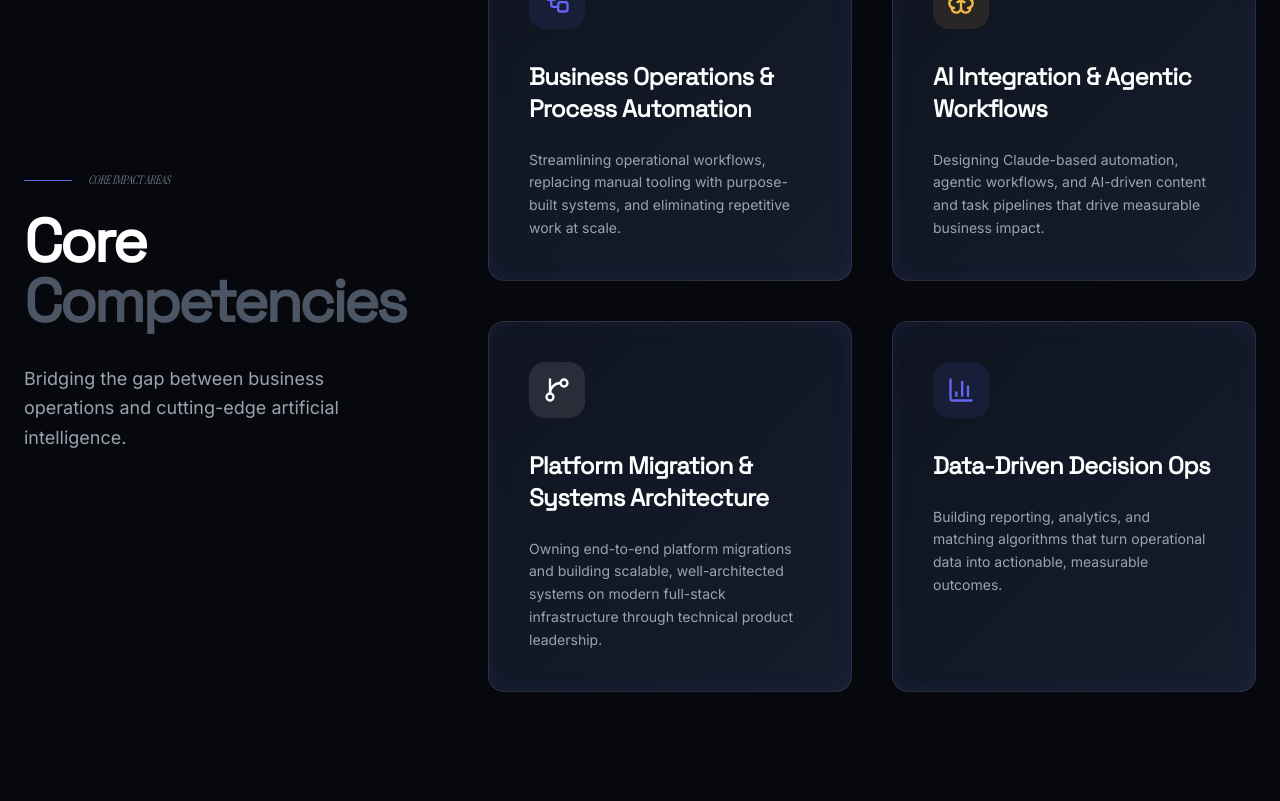
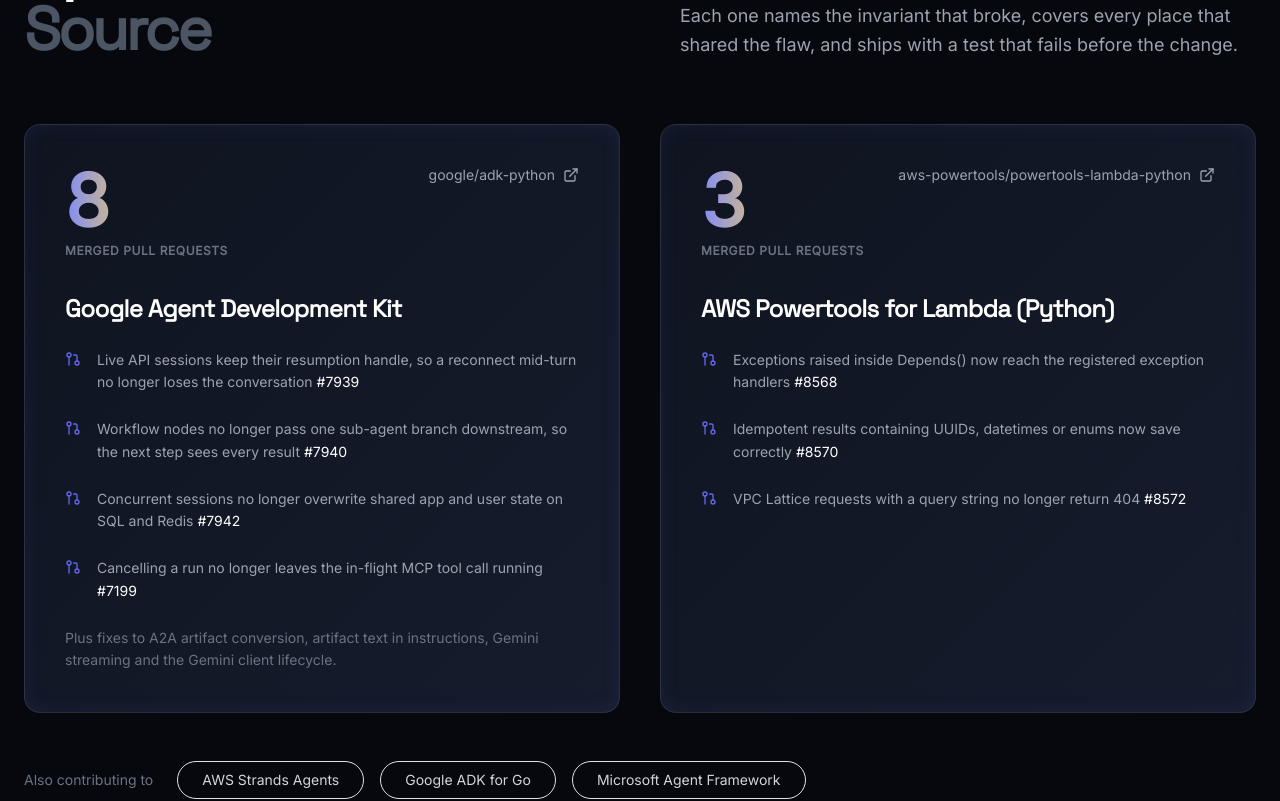
Before and after one commit to AtulJoshi1206/CodeVamp-Innovations, a React (Vite) app: page / in a window 1280 px wide. Shown: the part 1460-2261 px from the top of the page. Built offline with nearby package versions, Linux system fonts and the light colour scheme.

Commit message:
Add an Open Source section for merged upstream contributions
List the merged Google ADK and AWS Powertools pull requests with what
each fixed, link the Strands, ADK Go and Microsoft Agent Framework work,
and add the section to the navigation.

```diff
--- a/src/components/Navbar.tsx
+++ b/src/components/Navbar.tsx
@@ -15,6 +15,7 @@ export const Navbar = () => {
 
   const links = [
     { label: 'Work', to: '/#projects' },
+    { label: 'Open Source', to: '/#open-source' },
     { label: 'Research', to: '/#research' },
     { label: 'Skills', to: '/#skills' },
     { label: 'Experience', to: '/#experience' },
--- /dev/null
+++ b/src/components/OpenSourceSection.tsx
@@ -0,0 +1,146 @@
+import { motion } from 'framer-motion';
+import { ExternalLink, GitPullRequest } from 'lucide-react';
+
+interface Highlight {
+    text: string;
+    pr: number;
+}
+
+interface Contribution {
+    project: string;
+    repo: string;
+    merged: number;
+    highlights: Highlight[];
+    more?: string;
+}
+
+const contributions: Contribution[] = [
+    {
+        project: 'Google Agent Development Kit',
+        repo: 'google/adk-python',
+        merged: 8,
+        highlights: [
+            { text: 'Live API sessions keep their resumption handle, so a reconnect mid-turn no longer loses the conversation', pr: 7939 },
+            { text: 'Workflow nodes no longer pass one sub-agent branch downstream, so the next step sees every result', pr: 7940 },
+            { text: 'Concurrent sessions no longer overwrite shared app and user state on SQL and Redis', pr: 7942 },
+            { text: 'Cancelling a run no longer leaves the in-flight MCP tool call running', pr: 7199 },
+        ],
+        more: 'Plus fixes to A2A artifact conversion, artifact text in instructions, Gemini streaming and the Gemini client lifecycle.',
+    },
+    {
+        project: 'AWS Powertools for Lambda (Python)',
+        repo: 'aws-powertools/powertools-lambda-python',
+        merged: 3,
+        highlights: [
+            { text: 'Exceptions raised inside Depends() now reach the registered exception handlers', pr: 8568 },
+            { text: 'Idempotent results containing UUIDs, datetimes or enums now save correctly', pr: 8570 },
+            { text: 'VPC Lattice requests with a query string no longer return 404', pr: 8572 },
+        ],
+    },
+];
+
+const alsoContributing = [
+    { label: 'AWS Strands Agents', href: 'https://github.com/strands-agents/harness-sdk/pulls?q=author%3AAtulJoshi1206' },
+    { label: 'Google ADK for Go', href: 'https://github.com/google/adk-go/issues?q=author%3AAtulJoshi1206' },
+    { label: 'Microsoft Agent Framework', href: 'https://github.com/microsoft/agent-framework/issues?q=author%3AAtulJoshi1206' },
+];
+
+const prListUrl = (repo: string) => `https://github.com/${repo}/pulls?q=is%3Apr+author%3AAtulJoshi1206`;
+
+export const OpenSourceSection = () => {
+    return (
+        <section id="open-source" className="py-32 bg-background relative overflow-hidden border-b border-white/5">
+            <div className="container mx-auto px-6">
+                <motion.div
+                    initial={{ opacity: 0, x: -30 }}
+                    whileInView={{ opacity: 1, x: 0 }}
+                    viewport={{ once: true }}
+                    transition={{ duration: 0.8 }}
+                    className="flex items-center gap-3 mb-6"
+                >
+                    <div className="h-px w-12 bg-accent-primary-500" />
+                    <span className="font-serif-display text-xs uppercase text-gray-500">Upstream contributions</span>
+                </motion.div>
+                <div className="flex flex-col lg:flex-row lg:items-end justify-between gap-8 mb-16">
+                    <h3 className="text-4xl md:text-6xl font-bold text-white leading-[0.85] tracking-tighter">
+                        Open <br /> <span className="text-gray-600">Source</span>
+                    </h3>
+                    <p className="text-gray-400 text-lg max-w-xl leading-relaxed">
+                        Root-cause fixes to the frameworks teams use to build AI agents. Each one names the invariant that
+                        broke, covers every place that shared the flaw, and ships with a test that fails before the change.
+                    </p>
+                </div>
+
+                <div className="grid grid-cols-1 lg:grid-cols-2 gap-10">
+                    {contributions.map((item, index) => (
+                        <motion.div
+                            key={item.repo}
+                            initial={{ opacity: 0, y: 30 }}
+                            whileInView={{ opacity: 1, y: 0 }}
+                            viewport={{ once: true }}
+                            transition={{ duration: 0.8, delay: index * 0.15, ease: 'easeOut' }}
+                            className="card-glow p-10 flex flex-col"
+                        >
+                            <div className="flex items-start justify-between gap-6 mb-8">
+                                <div>
+                                    <span className="text-gradient text-6xl md:text-7xl font-bold block leading-none">{item.merged}</span>
+                                    <span className="text-gray-500 text-xs uppercase tracking-wider font-bold">merged pull requests</span>
+                                </div>
+                                <a
+                                    href={prListUrl(item.repo)}
+                                    target="_blank"
+                                    rel="noopener noreferrer"
+                                    className="inline-flex items-center gap-2 text-sm text-gray-400 hover:text-accent-primary-500 transition-colors"
+                                >
+                                    {item.repo}
+                                    <ExternalLink className="w-4 h-4" />
+                                </a>
+                            </div>
+                            <h4 className="text-2xl font-bold text-white mb-6 tracking-tight">{item.project}</h4>
+                            <ul className="flex flex-col gap-4 mb-6">
+                                {item.highlights.map((h) => (
+                                    <li key={h.pr} className="flex items-start gap-3 text-gray-400 text-sm leading-relaxed">
+                                        <GitPullRequest className="w-4 h-4 mt-0.5 shrink-0 text-accent-primary-500" />
+                                        <span>
+                                            {h.text}{' '}
+                                            <a
+                                                href={`https://github.com/${item.repo}/pull/${h.pr}`}
+                                                target="_blank"
+                                                rel="noopener noreferrer"
+                                                className="text-white hover:text-accent-primary-500 transition-colors whitespace-nowrap"
+                                            >
+                                                #{h.pr}
+                                            </a>
+                                        </span>
+                                    </li>
+                                ))}
+                            </ul>
+                            {item.more && <p className="text-gray-500 text-sm leading-relaxed mt-auto">{item.more}</p>}
+                        </motion.div>
+                    ))}
+                </div>
+
+                <motion.div
+                    initial={{ opacity: 0, y: 20 }}
+                    whileInView={{ opacity: 1, y: 0 }}
+                    viewport={{ once: true }}
+                    transition={{ duration: 0.8, delay: 0.3 }}
+                    className="flex flex-wrap items-center gap-3 mt-12"
+                >
+                    <span className="text-gray-500 text-sm mr-2">Also contributing to</span>
+                    {alsoContributing.map((link) => (
+                        <a
+                            key={link.label}
+                            href={link.href}
+                            target="_blank"
+                            rel="noopener noreferrer"
+                            className="px-4 py-2 rounded-full border border-white/10 text-sm text-gray-300 hover:border-accent-primary-500 hover:text-accent-primary-500 transition-colors"
+                        >
+                            {link.label}
+                        </a>
+                    ))}
+                </motion.div>
+            </div>
+        </section>
+    );
+};
--- a/src/pages/HomePage.tsx
+++ b/src/pages/HomePage.tsx
@@ -1,5 +1,6 @@
 import { HeroSection } from '../components/HeroSection';
 import { ProofStrip } from '../components/ProofStrip';
+import { OpenSourceSection } from '../components/OpenSourceSection';
 import { CoreCompetencies } from '../components/CoreCompetencies';
 import { ProjectsSection } from '../components/ProjectsSection';
 
@@ -14,6 +15,7 @@ export const HomePage = () => {
     <main className="bg-background">
       <HeroSection />
       <ProofStrip />
+      <OpenSourceSection />
       <CoreCompetencies />
       <ProjectsSection />
 
```
